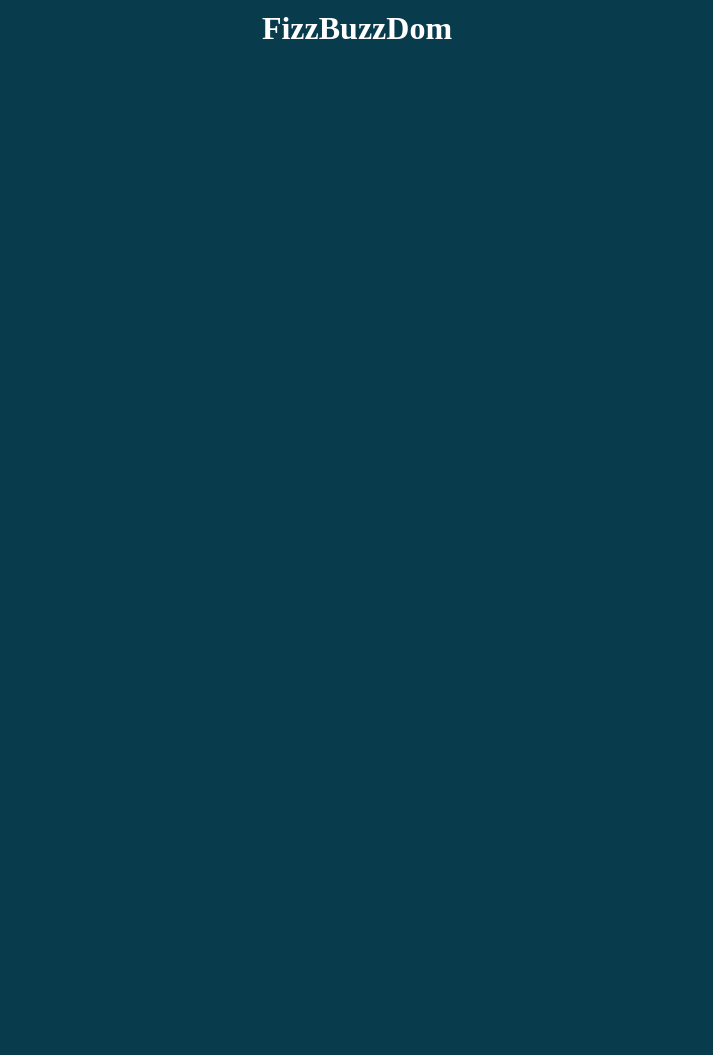
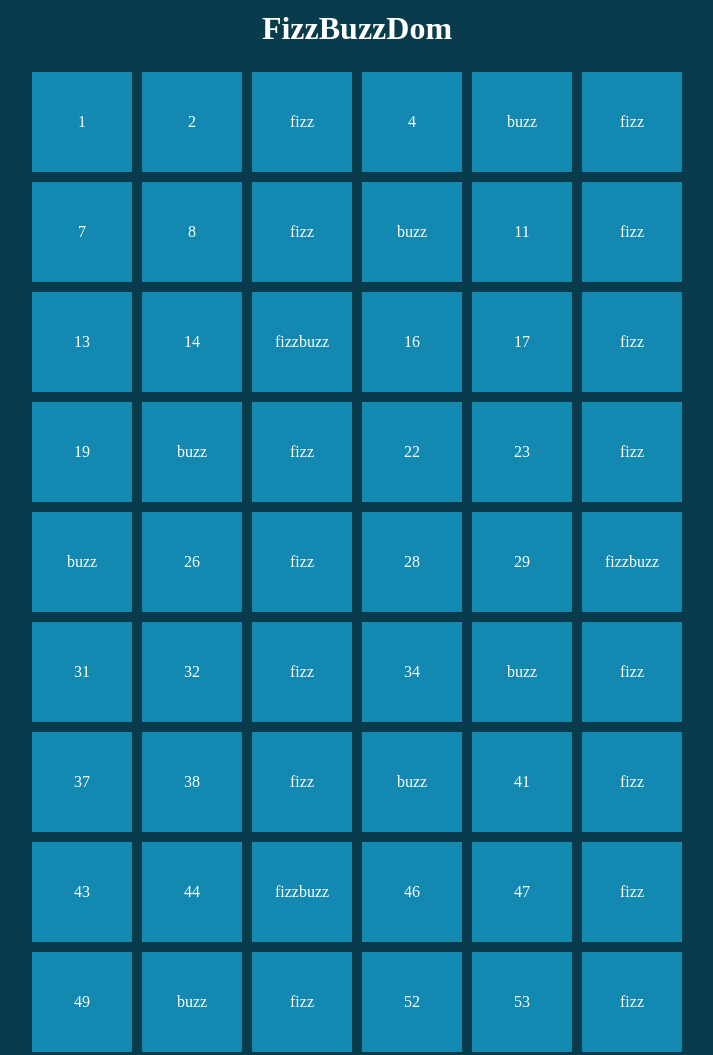
Before and after one commit to Tredicibrando/js-fizzbuzzdom, a plain HTML site: page index.html in a window 1280 px wide. Shown: the top 1055 px of the page, without its empty margins (283-996 px from the left). Before the commit the page ends 800 px from the top, so only its background shows below. Drawn offline with Linux system fonts and the light colour scheme.

Commit message:
Finalizzazione css

```diff
--- a/css/style.css
+++ b/css/style.css
@@ -15,23 +15,43 @@ body h1{
     text-align: center;
     color: white;
     padding-top: 10px;
+    padding-bottom: 25px;
+}
+
+section{
+    display: flex;
+    gap: 10px;
+    flex-wrap: wrap;
+    justify-content: center;
+    width: 55%;
+    margin: 0 auto;
 }
 
 .box{
     background-color: #1389B2;
-    padding: 20px;
     text-align: center;
     color: white;
+    width: 100px;
+    height: 100px;
+    display: flex;
+    align-items: center;
+    justify-content: center;
+    border: 1px solid transparent;
 }
 
-.box--green{
+.box:hover{
+    border: 1px solid #feba05;
+}
+
+
+.box--fizz{
     background-color: #0BD6A1;
 }
 
-.box--red{
+.box--fizzbuzz{
     background-color: #F0466F;
 }
 
-.box--yellow{
+.box--buzz{
     background-color: #FFD166;
 }
--- a/js/app.js
+++ b/js/app.js
@@ -1,12 +1,29 @@
 console.log('ciao bello')
+
+
+const container = document.getElementById('main_container')
 
 
 for (let i = 1; i <=100 ; i++) {
     console.log(i)
+    const div = document.createElement('div')
+    div.classList.add("box")
 
-    if(i % 3 === 0){
+
+    if(i % 3 === 0 && i % 5 === 0){
+        console.log('fizzbuzz', i)
+        div.append('fizzbuzz')
+
+    }
+    else if(i % 3 === 0){
         console.log('fizz', i)
+        div.append('fizz')
     } else if (i % 5 === 0){
-        console.log ('buzz' , i)
+        console.log ('buzz', i)
+        div.append('buzz')
+    } else{
+        div.append(i)
     }
+
+    container.append(div)
 }
```
